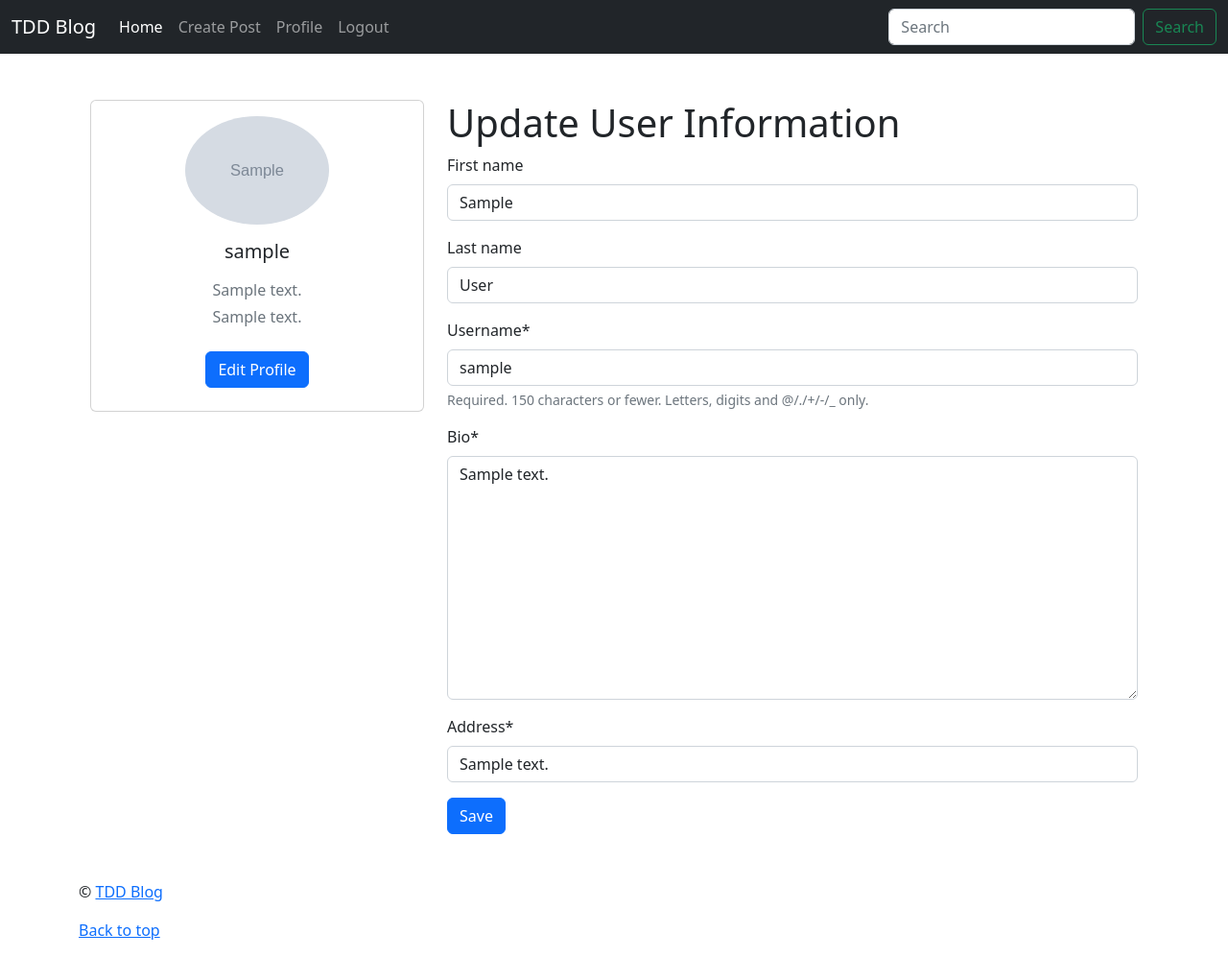
After one commit to Ivaylo1992/MyBloggApp, a Django app: page /accounts/update_user_profile/ in a window 1280 px wide. The commit adds this page. Shown: the whole page at 96% size. Run offline with Django 5.2, Linux system fonts and the light colour scheme; a user stored in the database is signed in; tables that the repository leaves empty hold one stand-in row (values such as "Sample post"); grey boxes marked "Sample" are stand-in pictures; some libraries are stand-ins or nearby versions.

Commit message:
added update user and profile functionality and tests

```diff
--- a/simpleblog/accounts/forms.py
+++ b/simpleblog/accounts/forms.py
@@ -1,5 +1,8 @@
 from django.contrib.auth.forms import UserCreationForm
 from django.contrib.auth import get_user_model
+from django import forms
+
+from simpleblog.accounts.models import Profile
 
 UserModel = get_user_model()
 
@@ -7,3 +10,16 @@ class UserRegistrationForm(UserCreationForm):
     class Meta:
         model = UserModel
         fields = ('username', 'email', 'password1', 'password2')
+
+
+class ProfileUpdateForm(forms.ModelForm):
+    class Meta:
+        model = Profile
+        fields = ('bio', 'address')
+
+
+class UserUpdateForm(forms.ModelForm):
+    class Meta:
+        model = UserModel
+        fields = ('first_name', 'last_name', 'username')
+        read_only_fields = ('username',)
--- a/simpleblog/accounts/urls.py
+++ b/simpleblog/accounts/urls.py
@@ -19,5 +19,6 @@ urlpatterns = [
     path('password_reset_complete', auth_views.PasswordResetCompleteView.as_view(
         template_name='accounts/password_reset_complete.html'
     ), name='password_reset_complete'),
-    path('user_profile/', views.user_profile, name='user_profile',)
+    path('user_profile/', views.user_profile, name='user_profile'),
+    path('update_user_profile/', views.update_user_profile, name='update_user_profile'),
 ]
--- a/simpleblog/accounts/views.py
+++ b/simpleblog/accounts/views.py
@@ -1,6 +1,6 @@
 from django.shortcuts import redirect, render
 from django.urls import reverse
-from simpleblog.accounts.forms import UserRegistrationForm
+from simpleblog.accounts.forms import ProfileUpdateForm, UserRegistrationForm, UserUpdateForm
 from django.contrib.auth.forms import AuthenticationForm
 from django.contrib.auth import authenticate, login as auth_login, logout as auth_logout
 from django.contrib.auth.decorators import login_required
@@ -66,3 +66,30 @@ def user_profile(request):
     }
 
     return render(request, 'accounts/user_profile.html', context=context)
+
+@login_required
+def update_user_profile(request):
+    user_form = UserUpdateForm(instance=request.user)
+    profile_form = ProfileUpdateForm(instance=request.user.profile)
+    user = request.user
+
+
+    if request.method == 'POST':
+        user_form = UserUpdateForm(instance=request.user, data=request.POST)
+        profile_form = ProfileUpdateForm(instance=request.user.profile, data=request.POST)
+
+        if user_form.is_valid() and profile_form.is_valid():
+            user_form.save()
+            profile_form.save()
+
+            return redirect(reverse('user_profile'))
+
+
+
+    context = {
+        'profile_form': profile_form,
+        'user_form': user_form,
+        'user': user
+    }
+
+    return render(request, 'accounts/update_profile.html', context=context)
--- /dev/null
+++ b/templates/accounts/update_profile.html
@@ -0,0 +1,53 @@
+{% extends "base.html" %}
+{% load crispy_forms_tags %}
+{% block content %}
+<!DOCTYPE html>
+<html lang="en">
+  <head>
+    <meta charset="UTF-8" />
+    <meta http-equiv="X-UA-Compatible" content="IE=edge" />
+    <link
+      rel="stylesheet"
+      href="https://cdn.jsdelivr.net/npm/bootstrap@5.2.3/dist/css/bootstrap.min.css"
+    />
+    <meta name="viewport" content="width=device-width, initial-scale=1.0" />
+    <title>Document</title>
+  </head>
+  <body>
+    <section style="background-color: #fff">
+      <div class="container py-5">
+        <div class="row">
+          <div class="col-lg-4">
+            <div class="card mb-4">
+              <div class="card-body text-center">
+                <img
+                  src="{{user.profile.profile_image}}"
+                  alt="avatar"
+                  class="rounded-circle img-fluid"
+                  style="width: 150px"
+                />
+                <h5 class="my-3">{{user.username}}</h5>
+                <p class="text-muted mb-1">{{user.profile.bio}}</p>
+                <p class="text-muted mb-4">{{user.profile.address}}</p>
+                <div class="d-flex justify-content-center mb-2">
+                  <a href="" class="btn btn-primary">Edit Profile</a>
+                </div>
+              </div>
+            </div>
+          </div>
+          <div class="col-lg-8">
+            <h1>Update User Information</h1>
+            <form action="" method="post">
+                {% csrf_token %}
+                {{user_form|crispy}}
+                {{profile_form|crispy}}
+                <input type="submit" value="Save" class="btn btn-primary">
+            </form>
+          </div>
+        </div>
+      </div>
+    </section>
+  </body>
+</html>
+
+{% endblock content %}
--- a/templates/accounts/user_profile.html
+++ b/templates/accounts/user_profile.html
@@ -29,7 +29,7 @@
                 <p class="text-muted mb-1">{{user.profile.bio}}</p>
                 <p class="text-muted mb-4">{{user.profile.address}}</p>
                 <div class="d-flex justify-content-center mb-2">
-                  <a href="" class="btn btn-primary">Edit Profile</a>
+                  <a href="{% url 'update_user_profile' %}" class="btn btn-primary">Edit Profile</a>
                 </div>
               </div>
             </div>
```
Also changed, not shown: simpleblog/accounts/test/test_user_profile.py (added, +69 -0 lines), 1 other file.
